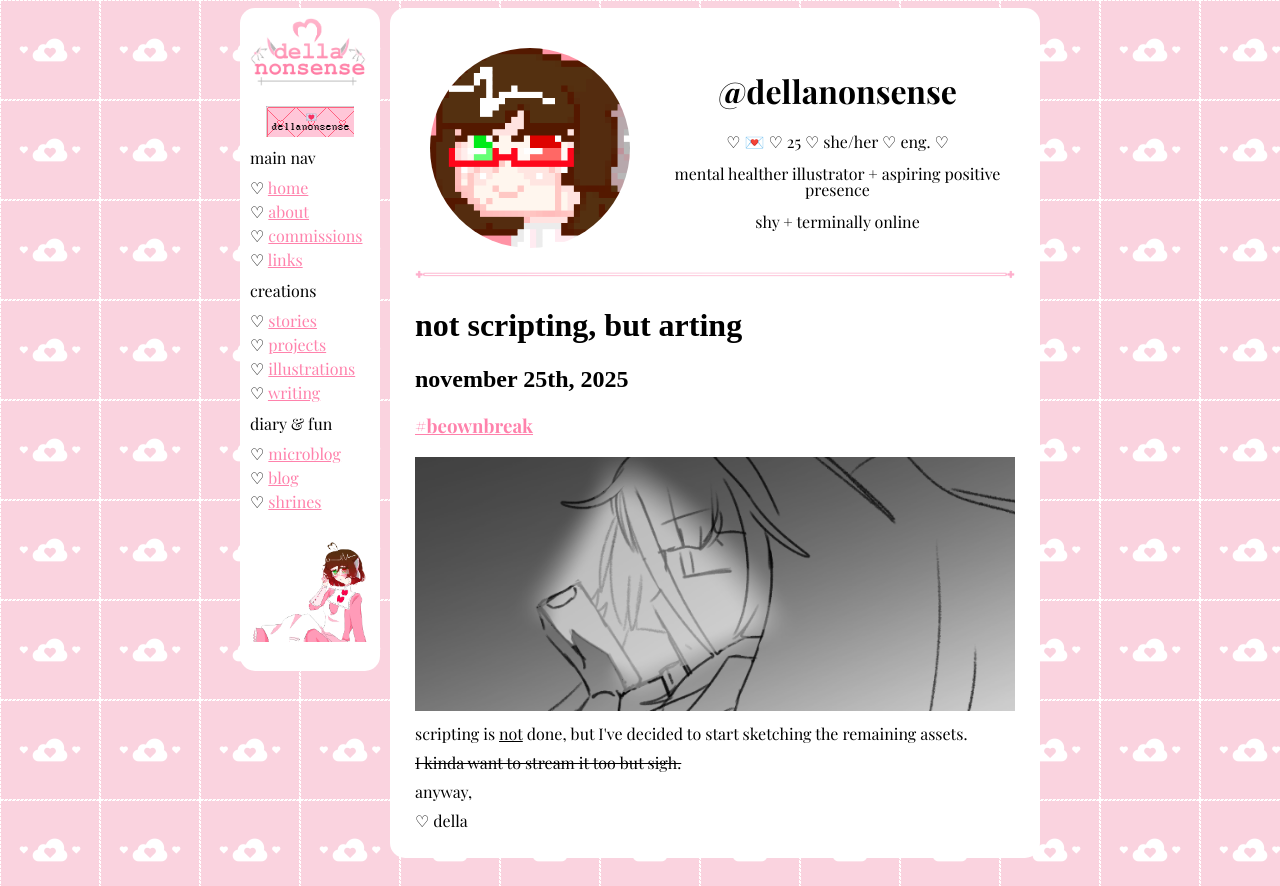
After one commit to dellanonsense/xyz, a PHP site: page /posts/25-11-25notscriptingbutarting.php in a window 1280 px wide. The commit adds this page. Run offline with PHP 8.4, Linux system fonts and the light colour scheme; some web fonts are replaced.

Commit message:
new devlog + small page fix

```diff
--- a/assets/be-own-break.css
+++ b/assets/be-own-break.css
@@ -3,7 +3,7 @@ body {
     background-repeat: repeat;
 }
 
-h1, h2, h3 {
+.content h1, h2, h3 {
     font-family:'Playfair Display', serif, serif;
     color: black;
     text-align: center;
--- a/beownbreakdevlogtag.php
+++ b/beownbreakdevlogtag.php
@@ -19,6 +19,7 @@
             </div>
             <?php include "components/blognav.php"; echo callblognav();?>
             <h1> posts tagged #beownbreakdevlog </h1>
+            <p><a href="posts/25-11-25notscriptingbutarting.php"> 25-11-25 - not scripting, but arting </a></p>
             <p><a href="posts/25-10-21scriptprogress.php"> 25-10-21 - scripting progress </a></p>
             <p><a href="posts/25-09-11developmentresumed.php"> 25-09-11 - development resumed </a></p>
         </div>
--- a/blog.php
+++ b/blog.php
@@ -22,6 +22,7 @@
             </div>
             <?php include "components/blognav.php"; echo callblognav();?>
             <h1> archive </h1>
+            <p><a href="posts/25-11-25notscriptingbutarting.php"> 25-11-25 - not scripting, but arting </a> #beownbreakdevlog </p>
             <p><a href="posts/25-10-21scriptprogress.php">25-10-21 - scripting progress</a> #beownbreakdevlog </p>
             <p><a href="posts/25-10-03blogonline.php">25-10-03 - blog online</a> #updates </p>
             <p><a href="posts/25-09-11developmentresumed.php">25-09-11 - development resumed</a> #beownbreakdevlog </p>
--- a/components/latestpost.php
+++ b/components/latestpost.php
@@ -1,6 +1,6 @@
 <?php
     function calllatestpost() {
     return '
-    <h3>latest post ♡ <a href="posts/25-10-21scriptprogress.php"> scripting progress </a></h3>
+    <h3>latest post ♡ <a href="posts/25-11-25notscriptingbutarting.php"> not scripting, but arting </a></h3>
     ';
     }
--- /dev/null
+++ b/posts/25-11-25notscriptingbutarting.php
@@ -0,0 +1,41 @@
+<!DOCTYPE html>
+<html lang="en">
+<head>
+    <title>post - not scripting, but arting</title>
+    <?php include "../components/heading.php"; echo callheading ();?>
+    <link href="../assets/blog.css" rel="stylesheet"/>
+</head>
+<style>
+</style>
+<body>
+    <div id="sidebutton" onclick="openNav()"><img src="../assets/openbutton.png"></div>
+    <div id="sidebar">
+        <?php include "../components/sidebar.php"; echo callsidebar();?>
+    </div>
+    <div id="overlay"></div>
+        <div class="content">
+            <div id="header">
+                <?php include "../components/header.php"; echo callheader();?>
+            </div>
+        <div class="blogtitle">
+            <h1> not scripting, but arting </h1>
+            <h2>november 25th, 2025</h2>
+        </div>
+        <div class="blogtags">
+            <h3><a href="../beownbreakdevlogtag.php">#beownbreak</a></h3>
+        </div>
+        <div class="blogtxt"><p>
+          <img src="images/bob sketch1.webp" width="100%">
+          scripting is <u>not</u> done, but I've decided to start sketching the remaining assets.
+          <br>
+          <s>I kinda want to stream it too but sigh.</s>
+          <br>
+          anyway,
+          <br>
+          ♡ della
+        </p>
+        </div>
+    </div>
+</body>
+<script src="../mobilesidebar.js"></script>
+</html>
```
Also changed, not shown: posts/images/bob sketch1.webp (added).
